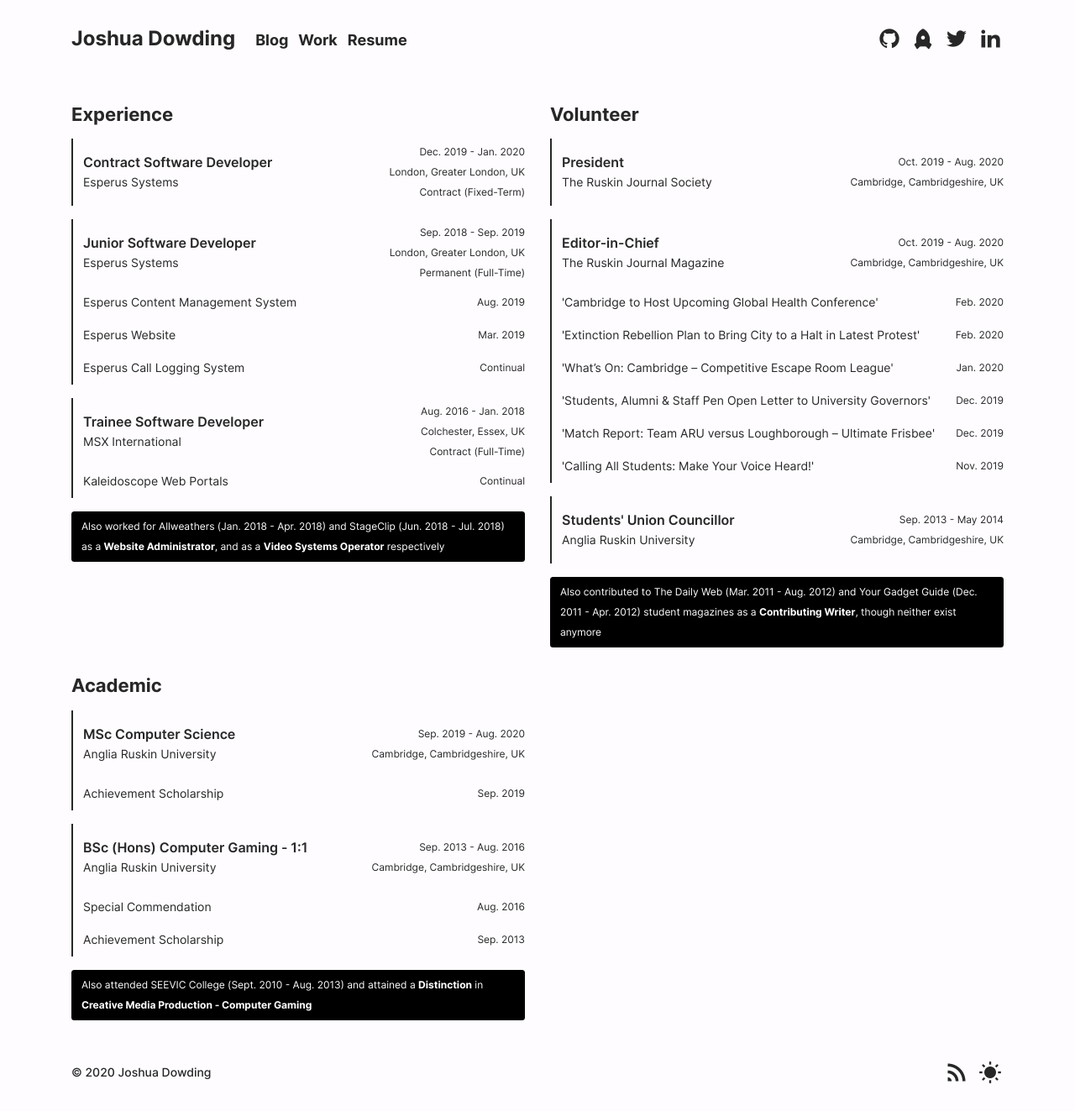
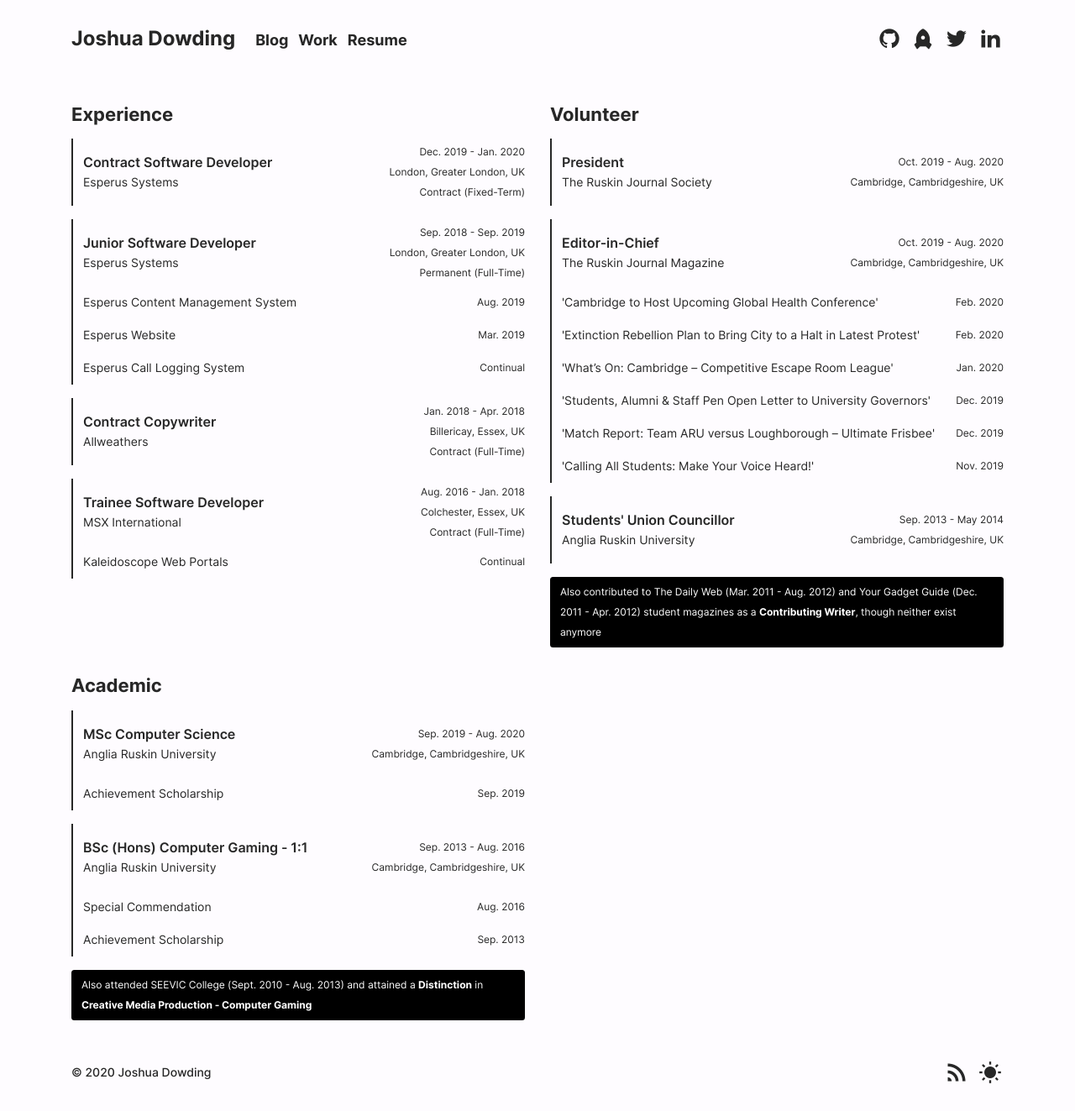
Before and after one commit to joshuadowding/jdowding.me, a Jekyll site: the page built from _pages/resume.html, in a window 1280 px wide. Shown: the whole page at 84% size. Built offline with Jekyll 4.4.1, drawn with Linux system fonts in a browser that asks for light colours.

Commit message:
elevate allweathers on resume

```diff
--- a/_pages/resume.html
+++ b/_pages/resume.html
@@ -82,6 +82,23 @@
         <li class="list-group-item">
           <div class="item-header">
             <div class="header-wrapper">
+              <p class="experience-header">Contract Copywriter</p>
+              <a class="header-link" href="https://www.allweathers.co.uk/" target="_blank">
+                <p>Allweathers</p>
+              </a>
+            </div>
+            <div class="attribute-wrapper">
+              <p class="attribute">Jan. 2018 - Apr. 2018</p>
+              <p class="attribute">Billericay, Essex, UK</p>
+              <p class="attribute">Contract (Full-Time)</p>
+            </div>
+          </div>
+        </li>
+      </ul>
+      <ul class="list-group experience-group">
+        <li class="list-group-item">
+          <div class="item-header">
+            <div class="header-wrapper">
               <p class="experience-header">Trainee Software Developer</p>
               <a class="header-link" href="https://www.msxi.com" target="_blank">
                 <p>MSX International</p>
@@ -104,13 +121,6 @@
             <div class="attribute-wrapper">
               <p class="attribute">Continual</p>
             </div>
-          </div>
-        </li>
-      </ul>
-      <ul class="list-group experience-group dark-group">
-        <li class="list-group-item">
-          <div class="item-body">
-            <p>Also worked for Allweathers (Jan. 2018 - Apr. 2018) and StageClip (Jun. 2018 - Jul. 2018) as a <b>Website Administrator</b>, and as a <b>Video Systems Operator</b> respectively</p>
           </div>
         </li>
       </ul>
```
